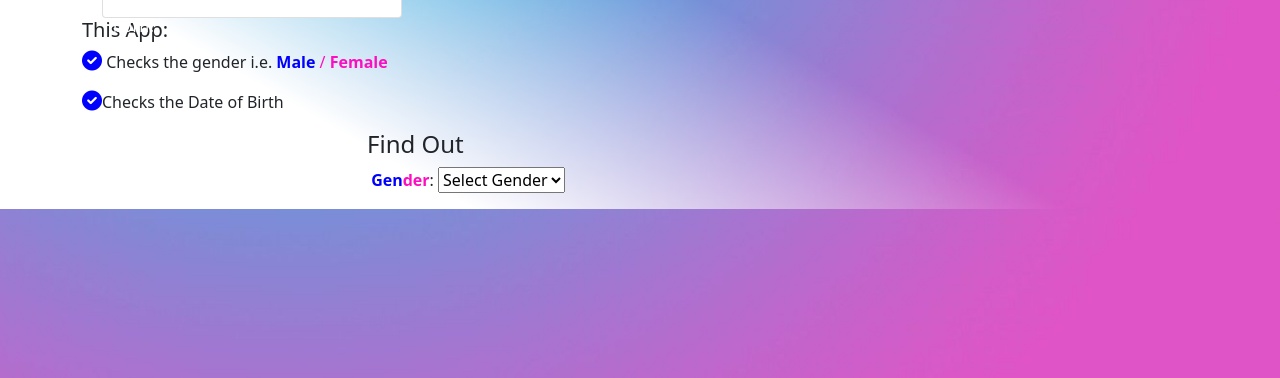
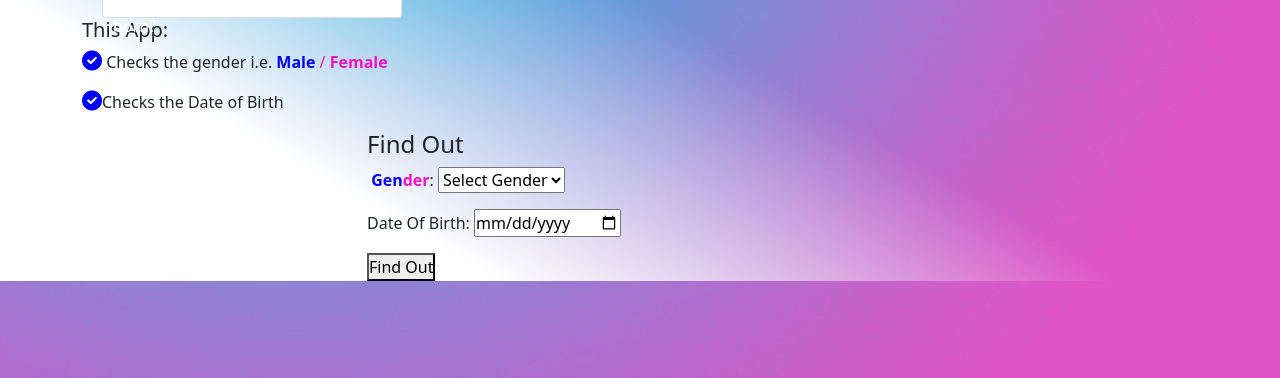
Before and after one commit to gladyswambura/Birth-Day-Name, a plain HTML site: page index.html in a window 1280 px wide. Shown: the part 422-800 px from the top of the page. Drawn offline with nearby package versions, Linux system fonts and the light colour scheme.

Commit message:
changes the layout of my form by adding a DOB whre the user selects

```diff
--- a/index.html
+++ b/index.html
@@ -106,7 +106,17 @@
                             <br>
                         </p>
 
-    <script src="./JS/index.js"></script>
+                        <!-- input date of birth -->
+                        <p class="DOB">
+                            Date Of Birth: <input type="date" id="DOB">
+                        </p>
+                        <h2 id="demo2"> </h2>
+                        <button type="button" onclick="button1()">Find Out</button>
+                    </div>
+                </form>
+            </div>
+
+            <script src="./JS/index.js"></script>
 </body>
 
 </html>
```
